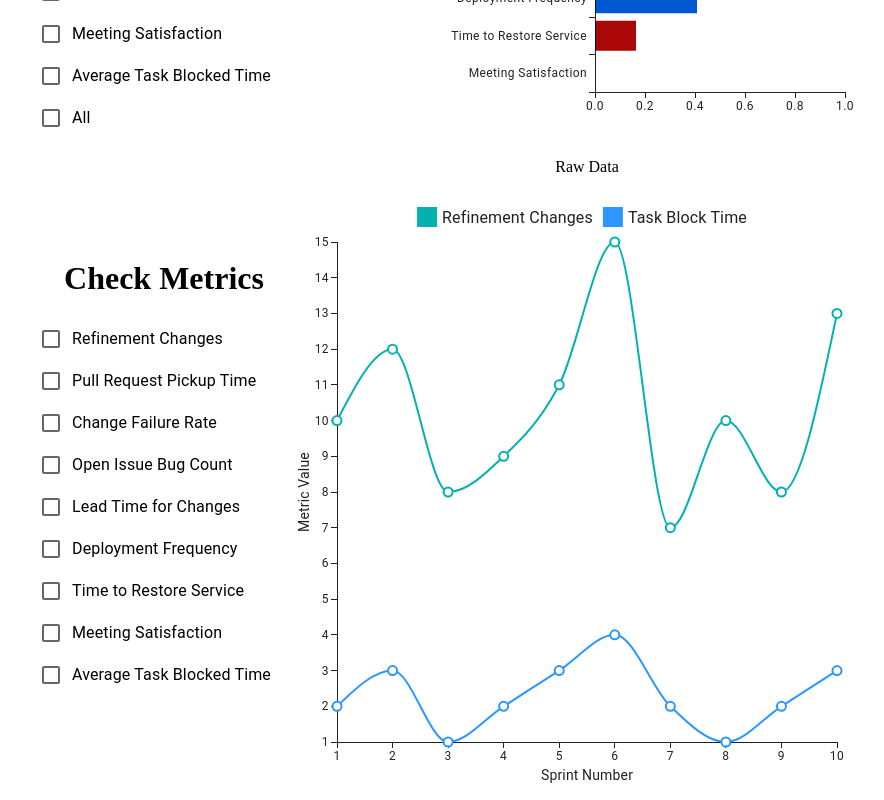
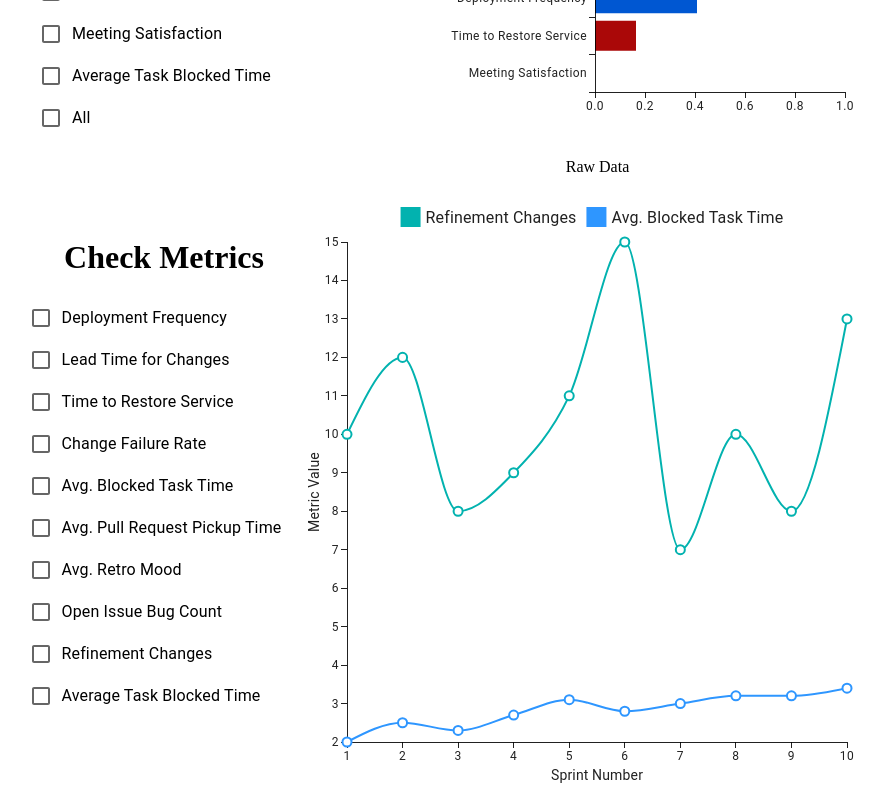
Before and after one commit to jwong236/EnterpriseMetricAnalysisTool, a React (Vite) app: page / in a window 1280 px wide. Shown: the part 372-1172 px from the top of the page, without its empty margins (176-1060 px from the left). Built offline with nearby package versions, Linux system fonts and the light colour scheme.

Commit message:
Clean up App.jsx by moving code to components

```diff
--- a/src/App.jsx
+++ b/src/App.jsx
@@ -1,155 +1,12 @@
 import './App.css';
 import React from 'react';
-// import {Bargraph} from './components';
-import {BarChart} from '@mui/x-charts/BarChart';
-import {LineChart} from '@mui/x-charts/LineChart';
-import {FormGroup, FormControl, FormControlLabel, Checkbox, InputLabel, Select, MenuItem} from '@mui/material';
-
-let raw_data = {
-  'Deployment Frequency': [15, 12, 18, 20, 17, 14, 22, 19, 16, 21],
-  'Lead Time for Changes': [3, 4, 2, 5, 3, 4, 6, 2, 3, 5],
-  'Change Failure Rate': [0.1, 0.2, 0.05, 0.15, 0.1, 0.25, 0.2, 0.1, 0.15, 0.05],
-  'Time to Restore Service': [4, 6, 2, 5, 4, 3, 7, 4, 3, 5],
-  'Open Issue Bug Count': [25, 30, 20, 22, 28, 26, 18, 24, 29, 23],
-  'Average Pull Request Pickup Time': [2, 1, 3, 2, 1, 2, 4, 3, 2, 1],
-  'Refinement Changes': [10, 12, 8, 9, 11, 15, 7, 10, 8, 13],
-  'Task Block Time': [2, 3, 1, 2, 3, 4, 2, 1, 2, 3],
-  'Meeting Satisfaction': [4, 3, 5, 4, 3, 5, 4, 3, 5, 4]
-}
-
-// function toJSON(data){
-//   let ret = []
-//   for (let key in data){
-//     ret.push({metric: key, values: data[key]})
-//   }
-//   return ret;
-// }
-
-// raw_data = toJSON(raw_data);
-
-let correlations = [
-  ['Deployment Frequency',       -0.409392],
-  ['Lead Time for Changes',       0.429082],
-  ['Change Failure Rate',         0.516650],
-  ['Time to Restore Service',     0.164581],
-  ['Open Issue Bug Count',        0.466147],
-  ['Pull Request Pickup Time',   -0.624221],
-  ['Refinement Changes',          0.802181],
-  ['Meeting Satisfaction',        0.000000]
-]
-
-let dataset = correlations.map((metric) => {
-  if ( metric[1] < 0 ){
-    return {metric: metric[0], positive_correlation: 0, negative_correlation: -metric[1]}
-  }
-  return {metric: metric[0], positive_correlation: metric[1], negative_correlation: 0}
-});
-
-dataset = dataset.sort((a, b) => {
-  let aval = a.positive_correlation ? a.positive_correlation : a.negative_correlation;
-  let bval = b.positive_correlation ? b.positive_correlation : b.negative_correlation;
-  return aval < bval? 1 : -1;
-})
-
-// const positive_color = '#0057D2';
-// const negative_color = '#AA0808';
-const positive_color = '#AA0808';
-const negative_color = '#0057D2';
-
-const checkboxes = dataset.map((data) => {
-  return <FormControlLabel control={<Checkbox />} label={data.metric} />
-})
-
-const dropdowns = dataset.map((data) => {
-  return <MenuItem value={data.metric}>{data.metric}</MenuItem>
-})
-// [`Deployment Frequency`,
-//                 `Lead Time for Changes`,
-//                 `Change Failure Rate`,
-//                 `Time to Restore Service`,
-//                 `Open Issue Bug Count`,
-//                 `Pull Request Pickup Time`,
-//                 `Refinement Changes`,
-//                 `Task Block Time`,
-//                 `Meeting Satisfaction`]
-
-const include = [`Refinement Changes`,
-                `Task Block Time`]
-
-const get_series = include.map((metric) => {
-  return {label: metric, data: raw_data[metric]}
-})
+import {MyBarGraph, MyLineGraph} from './components';
 
 function App() {
-  const [metric, setMetric] = React.useState('');
-
-  const handleChange = (event) => {
-    setMetric(event.target.value);
-  };
-
   return (
     <>
-
-    <div class="bar-chart-container">
-      <div class="chart">
-        <h1>Compare Against...</h1>
-        <FormGroup>
-          {checkboxes}
-          <FormControlLabel control={<Checkbox />} label="Average Task Blocked Time" />
-          <FormControlLabel control={<Checkbox />} label="All" />
-        </FormGroup>
-      </div>
-
-      <div class="chart">
-        <p>Correlation of:
-          <FormControl fullWidth>
-            <InputLabel>Metric</InputLabel>
-            <Select
-              value={metric}
-              label="Metric"
-              onChange={handleChange}
-            >
-              {dropdowns}
-              <MenuItem value="Average Task Blocked Time">Average Task Blocked Time</MenuItem>
-            </Select>
-          </FormControl>
-        </p>
-        <BarChart
-          dataset={dataset}
-          yAxis={[{ scaleType: 'band', dataKey: 'metric' }]}
-          series={[{ dataKey: 'positive_correlation', label: 'Positive Correlation', color: positive_color, stack: 'total'},
-                  { dataKey: 'negative_correlation', label: 'Negative Correlation', color: negative_color, stack: 'total'}]}
-          layout="horizontal"
-          height={400}
-          width={600}
-          margin={{left: 300}}
-        />
-      </div>
-    </div>
-
-
-    <div class="line-chart-container">
-      <div class="chart">
-        <h1>Check Metrics</h1>
-        <FormGroup>
-        {checkboxes}
-        <FormControlLabel control={<Checkbox />} label="Average Task Blocked Time" />
-        </FormGroup>
-      </div>
-
-      <div class="chart">
-        <p>Raw Data</p>
-        <LineChart
-          yAxis={[{label: 'Metric Value'}]}
-          xAxis={[{data: [1, 2, 3, 4, 5, 6, 7, 8, 9, 10], label: 'Sprint Number'}]}
-          series={get_series}
-          layout="horizontal"
-          height={600}
-          width={600}
-        />
-      </div>
-    </div>
-
+    <MyBarGraph />
+    <MyLineGraph />
     </>
   )
 }
--- a/src/components/bargraph/bargraph.jsx
+++ b/src/components/bargraph/bargraph.jsx
@@ -1,12 +1,92 @@
 import React from 'react';
 import './bargraph.css';
+import {BarChart} from '@mui/x-charts/BarChart';
+import {FormGroup, FormControl, FormControlLabel, Checkbox, InputLabel, Select, MenuItem} from '@mui/material';
 
-const data = {
+// const positive_color = '#0057D2';
+// const negative_color = '#AA0808';
+const positive_color = '#AA0808';
+const negative_color = '#0057D2';
 
-}
+let correlations = [
+    ['Deployment Frequency',       -0.409392],
+    ['Lead Time for Changes',       0.429082],
+    ['Change Failure Rate',         0.516650],
+    ['Time to Restore Service',     0.164581],
+    ['Open Issue Bug Count',        0.466147],
+    ['Pull Request Pickup Time',   -0.624221],
+    ['Refinement Changes',          0.802181],
+    ['Meeting Satisfaction',        0.000000]
+]
 
-let BarGraph = () => {
-    return <p>BarGraph</p>
+let BarGraph = (data) => {
+    const [metric, setMetric] = React.useState('');
+
+    const handleChange = (event) => {
+      setMetric(event.target.value);
+    };
+
+    let dataset = correlations.map((metric) => {
+        if ( metric[1] < 0 ){
+            return {metric: metric[0], positive_correlation: 0, negative_correlation: -metric[1]}
+        }
+        return {metric: metric[0], positive_correlation: metric[1], negative_correlation: 0}
+    });
+
+    dataset = dataset.sort((a, b) => {
+        let aval = a.positive_correlation ? a.positive_correlation : a.negative_correlation;
+        let bval = b.positive_correlation ? b.positive_correlation : b.negative_correlation;
+        return aval < bval? 1 : -1;
+    })
+
+    const checkboxes = dataset.map((data) => {
+        return <FormControlLabel control={<Checkbox />} label={data.metric} />
+    })
+
+    const dropdowns = dataset.map((data) => {
+        return <MenuItem value={data.metric}>{data.metric}</MenuItem>
+    })
+
+    return (
+    <>
+    <div class="bar-chart-container">
+      <div class="chart">
+        <h1>Compare Against...</h1>
+        <FormGroup>
+          {checkboxes}
+          <FormControlLabel control={<Checkbox />} label="Average Task Blocked Time" />
+          <FormControlLabel control={<Checkbox />} label="All" />
+        </FormGroup>
+      </div>
+
+      <div class="chart">
+        <p>Correlation of:
+          <FormControl fullWidth>
+            <InputLabel>Metric</InputLabel>
+            <Select
+              value={metric}
+              label="Metric"
+              onChange={handleChange}
+            >
+              {dropdowns}
+              <MenuItem value="Average Task Blocked Time">Average Task Blocked Time</MenuItem>
+            </Select>
+          </FormControl>
+        </p>
+        <BarChart
+          dataset={dataset}
+          yAxis={[{ scaleType: 'band', dataKey: 'metric' }]}
+          series={[{ dataKey: 'positive_correlation', label: 'Positive Correlation', color: positive_color, stack: 'total'},
+                  { dataKey: 'negative_correlation', label: 'Negative Correlation', color: negative_color, stack: 'total'}]}
+          layout="horizontal"
+          height={400}
+          width={600}
+          margin={{left: 300}}
+        />
+      </div>
+    </div>
+    </>
+    );
 }
 
 export default BarGraph;
--- a/src/components/index.js
+++ b/src/components/index.js
@@ -1 +1,2 @@
-export {default as Bargraph} from './bargraph/bargraph';
+export {default as MyBarGraph} from './bargraph/bargraph';
+export {default as MyLineGraph} from './linegraph/linegraph';
--- /dev/null
+++ b/src/components/linegraph/linegraph.jsx
@@ -0,0 +1,68 @@
+import React from 'react';
+import './linegraph.css';
+import {LineChart} from '@mui/x-charts/LineChart';
+import {FormGroup, FormControlLabel, Checkbox} from '@mui/material';
+
+let raw_data = {
+    'Deployment Frequency': [15, 12, 18, 20, 17, 14, 22, 19, 16, 21],
+    'Lead Time for Changes': [3, 4, 2, 5, 3, 4, 6, 2, 3, 5],
+    'Time to Restore Service': [4, 6, 2, 5, 4, 3, 7, 4, 3, 5],
+    'Change Failure Rate': [0.1, 0.2, 0.05, 0.15, 0.1, 0.25, 0.2, 0.1, 0.15, 0.05],
+    'Avg. Blocked Task Time': [2, 2.5, 2.3, 2.7, 3.1, 2.8, 3, 3.2, 3.2, 3.4],
+    'Avg. Pull Request Pickup Time': [2, 1, 3, 2, 1, 2, 4, 3, 2, 1],
+    'Avg. Retro Mood': [4, 3, 5, 4, 3, 5, 4, 3, 5, 4],
+    'Open Issue Bug Count': [25, 30, 20, 22, 28, 26, 18, 24, 29, 23],
+    'Refinement Changes': [10, 12, 8, 9, 11, 15, 7, 10, 8, 13],
+}
+
+let LineGraph = () => {
+    let checkboxes = []
+    for (let data in raw_data) {
+        checkboxes.push(<FormControlLabel control={<Checkbox />} label={data} />)
+    }
+
+    // [`Deployment Frequency`,
+    // `Lead Time for Changes`,
+    // `Change Failure Rate`,
+    // `Time to Restore Service`,
+    // `Open Issue Bug Count`,
+    // `Pull Request Pickup Time`,
+    // `Refinement Changes`,
+    // `Task Block Time`,
+    // `Meeting Satisfaction`]
+
+    const include = [`Refinement Changes`,
+                    `Avg. Blocked Task Time`]
+
+    const get_series = include.map((metric) => {
+        return {label: metric, data: raw_data[metric]}
+    })
+
+    return (
+      <>
+      <div class="line-chart-container">
+        <div class="chart">
+          <h1>Check Metrics</h1>
+          <FormGroup>
+          {checkboxes}
+          <FormControlLabel control={<Checkbox />} label="Average Task Blocked Time" />
+          </FormGroup>
+        </div>
+
+        <div class="chart">
+          <p>Raw Data</p>
+          <LineChart
+            yAxis={[{label: 'Metric Value'}]}
+            xAxis={[{data: [1, 2, 3, 4, 5, 6, 7, 8, 9, 10], label: 'Sprint Number'}]}
+            series={get_series}
+            layout="horizontal"
+            height={600}
+            width={600}
+          />
+        </div>
+      </div>
+      </>
+    );
+}
+
+export default LineGraph;
```
Also changed, not shown: src/components/linegraph/linegraph.css (added).
